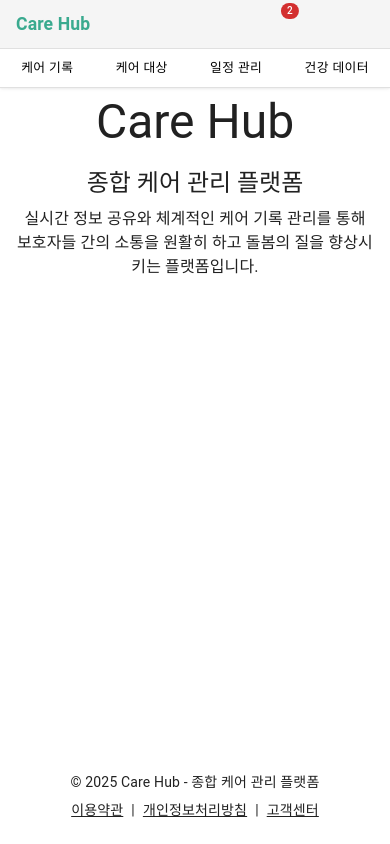
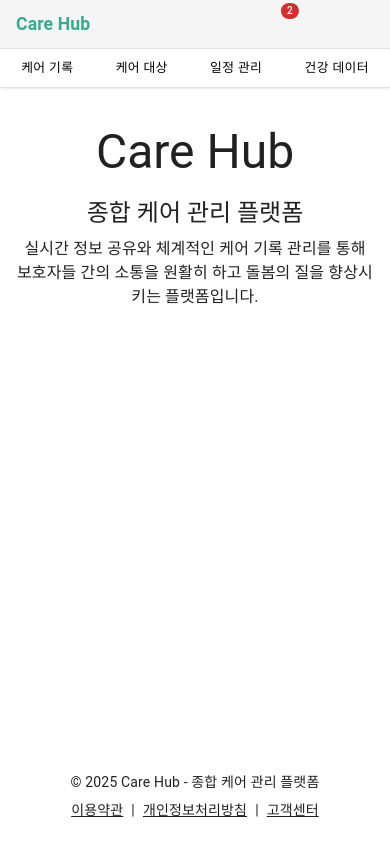
Before and after one commit to ddangme/carehub-frontend, a React (Vite) app: page / in a window 390 px wide. Built offline with nearby package versions, Linux system fonts and the light colour scheme; some icons are missing.

Commit message:
style: Adjust header height for responsive design
- Layout 컴포넌트에서 headerHeight 값 변경
- xs: '30px' > '60px'
- sm: '50px' > '65px'

```diff
--- a/src/shared/components/Layout.tsx
+++ b/src/shared/components/Layout.tsx
@@ -6,7 +6,7 @@ import Footer from './Footer';
 
 const Layout = () => {
   // 헤더 높이를 계산 (반응형 디자인 고려)
-  const headerHeight = { xs: '30px', sm: '50px' };
+  const headerHeight = { xs: '60px', sm: '65px' };
 
   return (
     <Box
```
